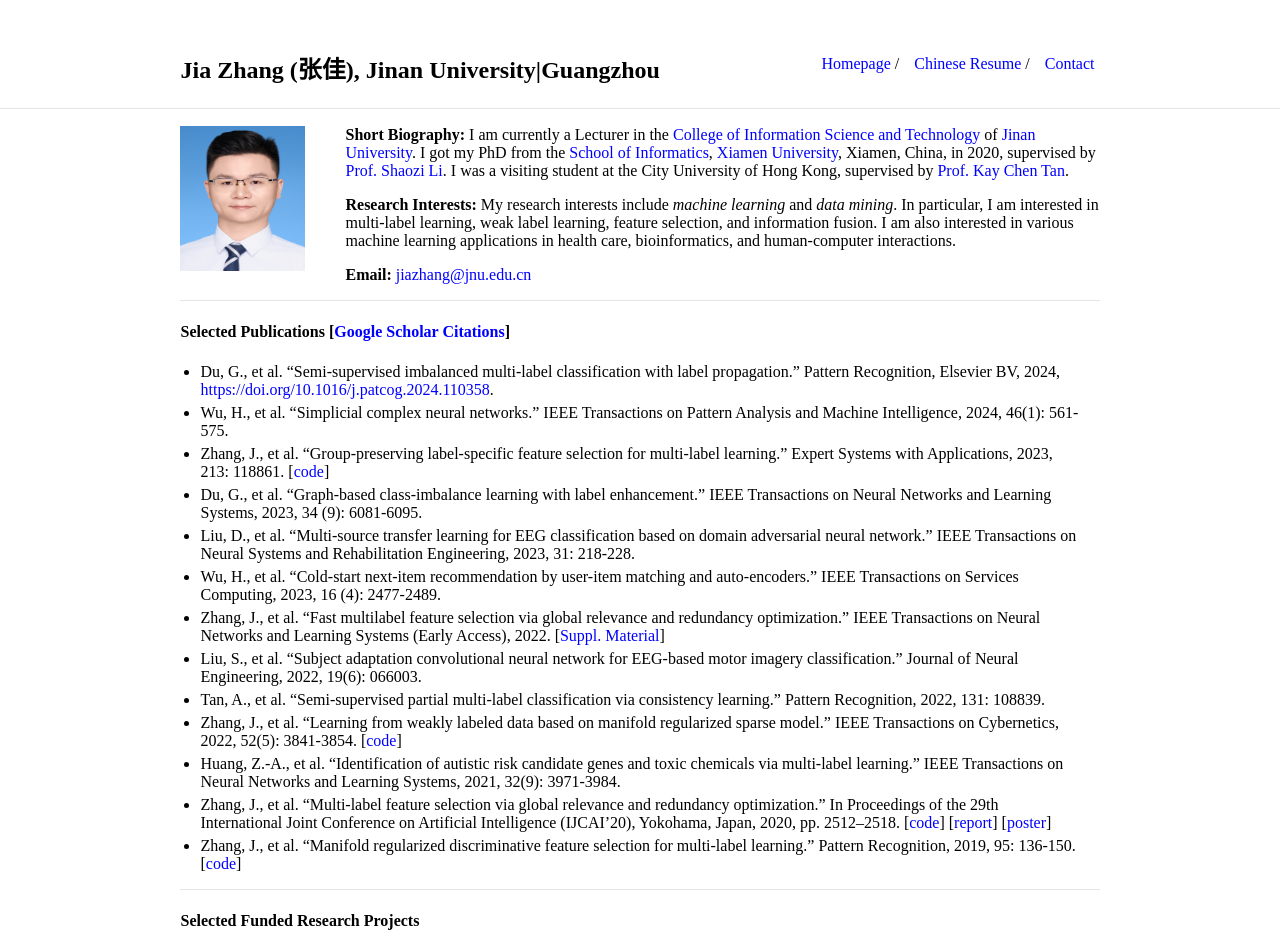
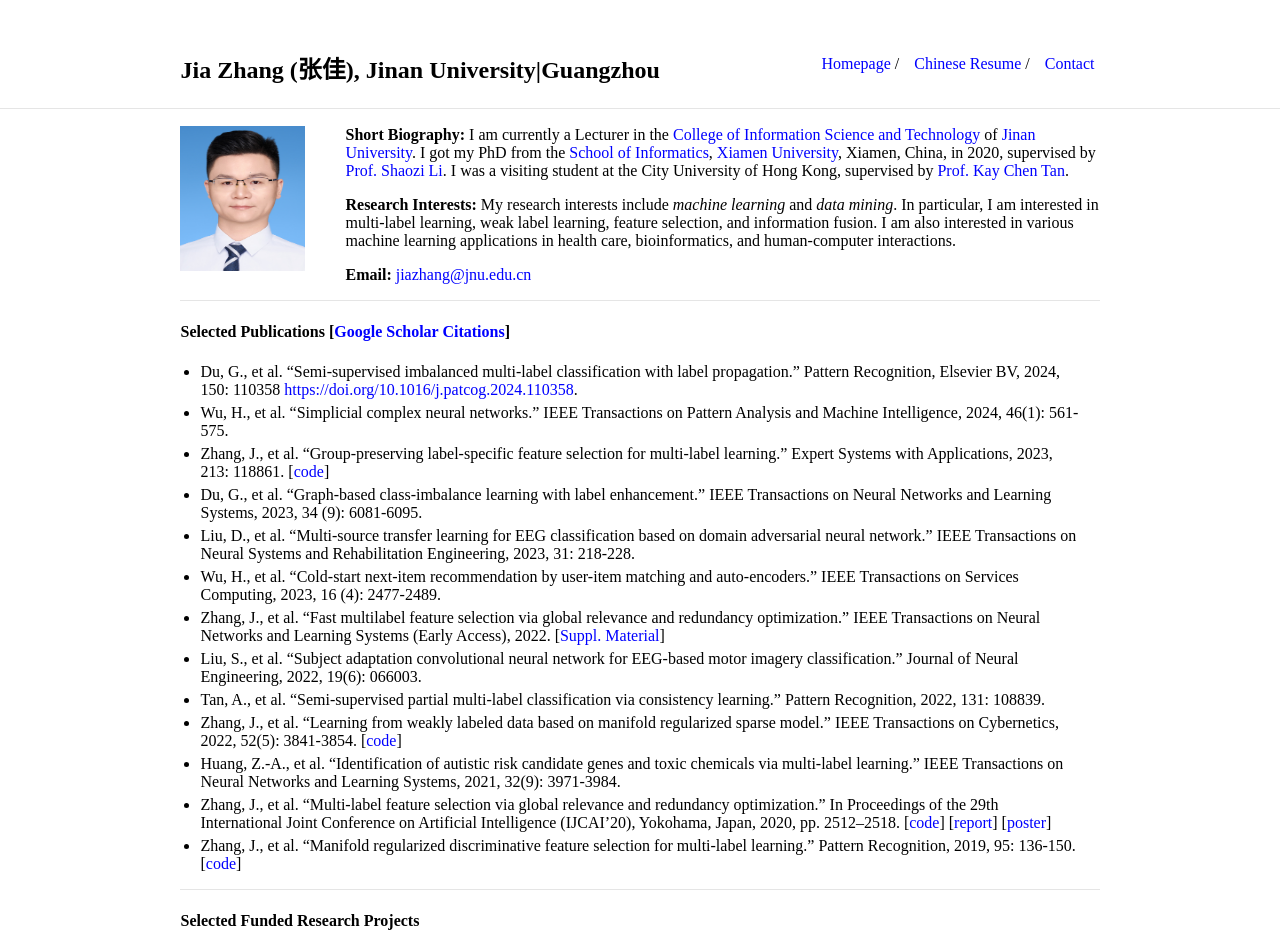
Before and after one commit to jiazhang-ml/jiazhang-ml.github.io, a Jekyll site: the page built from index.md, in a window 1280 px wide. Shown: the top 951 px of the page. Built offline with Jekyll 4.4.1, drawn with Linux system fonts in a browser that asks for light colours.

Commit message:
Update index.md

```diff
--- a/index.md
+++ b/index.md
@@ -15,7 +15,7 @@ layout: default
 
 #### Selected Publications [[Google Scholar Citations](https://scholar.google.com.hk/citations?user=yBaTk-gAAAAJ&hl=en)]
 
-* Du, G., et al. "Semi-supervised imbalanced multi-label classification with label propagation." Pattern Recognition, Elsevier BV, 2024, [https://doi.org/10.1016/j.patcog.2024.110358](https://doi.org/10.1016/j.patcog.2024.110358).
+* Du, G., et al. "Semi-supervised imbalanced multi-label classification with label propagation." Pattern Recognition, Elsevier BV, 2024, 150: 110358 [https://doi.org/10.1016/j.patcog.2024.110358](https://doi.org/10.1016/j.patcog.2024.110358).
 * Wu, H., et al. "Simplicial complex neural networks." IEEE Transactions on Pattern Analysis and Machine Intelligence, 2024, 46(1): 561-575.
 * Zhang, J., et al. "Group-preserving label-specific feature selection for multi-label learning." Expert Systems with Applications, 2023, 213: 118861. [[code](https://codeocean.com/capsule/1281687/tree/v1)]
 * Du, G., et al. "Graph-based class-imbalance learning with label enhancement." IEEE Transactions on Neural Networks and Learning Systems, 2023, 34 (9): 6081-6095.
```
